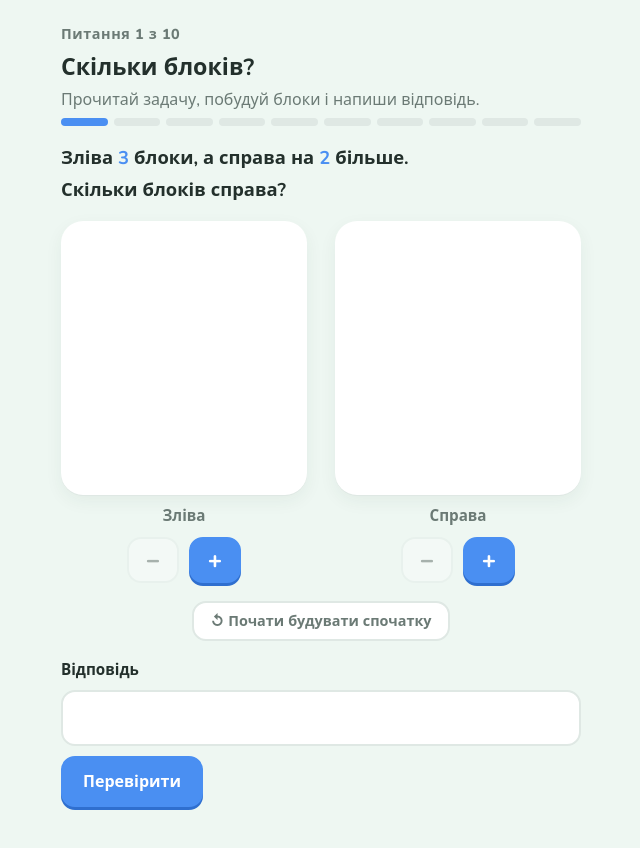
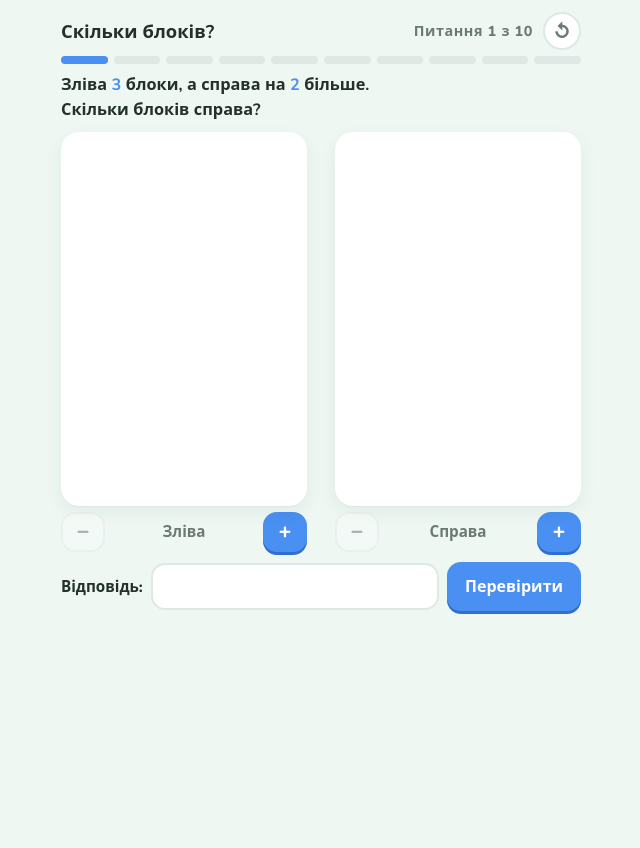
Before and after one commit to mykytabogomaz-art/LessOrMore, a plain HTML site: page HowMany/index.html in a window 1280 px wide. Shown: the whole page, without its empty margins (319-959 px from the left). After the commit the page ends 800 px from the top, so only its background shows below. Drawn offline with nearby package versions, Linux system fonts and the light colour scheme; a web font is replaced by a local one.

Commit message:
HowMany: compact layout, whole task fits ~80% of screen height
Co-Authored-By: Claude Opus 5.5 <noreply@anthropic.com>
Claude-Session: https://claude.ai/code/session_01ERY6F7BuGxfsonUhiyAM5L

```diff
--- a/HowMany/index.html
+++ b/HowMany/index.html
@@ -158,9 +158,41 @@ button:active { transform: translateY(1px); }
 .reset:disabled { opacity: .4; cursor: not-allowed; }
 
 @media (max-width: 420px) {
-  :root { --block-h: 21px; --gap: 5px; --pad: 14px; }
   .stage { --col-gap: 18px; }
 }
+
+/* Компактний вигляд: усе завдання займає приблизно 80% висоти екрана.
+   Висота веж залежить від висоти екрана, блоки підлаштовуються під неї. */
+:root {
+  --gap: 4px;
+  --pad: 10px;
+  --card-h: clamp(150px, calc(80vh - 266px), 480px);
+  --block-h: calc((var(--card-h) - 2 * var(--pad) - 4px - 7 * var(--gap)) / 8);
+}
+@supports (height: 1dvh) {
+  :root { --card-h: clamp(150px, calc(80dvh - 266px), 480px); }
+}
+body { padding-block: 12px; }
+.wrap { gap: 10px; }
+header { gap: 6px; }
+.head-row { display: flex; align-items: center; gap: 10px; }
+.head-row h1 { font-size: 1.15rem; }
+.head-row .counter { margin-left: auto; }
+.reset { margin: 0; width: 38px; height: 38px; padding: 0; border-radius: 50%; font-size: 1.15rem; }
+#quiz { display: flex; flex-direction: column; gap: 10px; }
+.question { font-size: 1.02rem; line-height: 1.4; }
+.question .ask { margin-top: 2px; }
+.card { height: var(--card-h); border-radius: 18px; }
+.col { gap: 6px; }
+.build { align-items: center; gap: 6px; }
+.build .side { flex: 1; height: auto; }
+.build button { width: 44px; height: 40px; font-size: 1.35rem; }
+.answer { gap: 6px; }
+.ans-row { display: flex; align-items: center; gap: 8px; }
+.ans-row .lbl { flex: none; }
+input#ans { flex: 1; min-width: 0; padding: 10px 12px; font-size: 1.05rem; }
+.ans-row button { flex: none; padding: 11px 16px; }
+.msg { min-height: 1.4em; font-size: .95rem; }
 @media (prefers-reduced-motion: reduce) {
   .block { animation: none; }
   .band { transition: none; }
@@ -171,42 +203,43 @@ button:active { transform: translateY(1px); }
 
 <div class="wrap">
   <header>
-    <span class="counter" id="counter">Питання 1 з 10</span>
-    <h1>Скільки блоків?</h1>
-    <p class="task">Прочитай задачу, побудуй блоки і напиши відповідь.</p>
+    <div class="head-row">
+      <h1>Скільки блоків?</h1>
+      <span class="counter" id="counter">Питання 1 з 10</span>
+      <button type="button" class="reset" id="reset" aria-label="Почати будувати спочатку" title="Почати будувати спочатку">↺</button>
+    </div>
     <div class="progress" id="progress" aria-hidden="true"></div>
   </header>
 
-  <section id="quiz" style="display:flex;flex-direction:column;gap:18px;">
+  <section id="quiz">
     <p class="question" id="question"></p>
 
-    <div class="stage" id="stage" style="--side-label-h: 88px;">
+    <div class="stage" id="stage" style="--side-label-h: 50px;">
       <div class="col">
         <div class="card" id="left"></div>
-        <div class="side">Зліва</div>
         <div class="build">
           <button type="button" class="minus" data-side="left" aria-label="Прибрати блок зліва">−</button>
+          <div class="side">Зліва</div>
           <button type="button" class="plus" data-side="left" aria-label="Додати блок зліва">+</button>
         </div>
       </div>
       <div class="col">
         <div class="card" id="right"></div>
-        <div class="side">Справа</div>
         <div class="build">
           <button type="button" class="minus" data-side="right" aria-label="Прибрати блок справа">−</button>
+          <div class="side">Справа</div>
           <button type="button" class="plus" data-side="right" aria-label="Додати блок справа">+</button>
         </div>
       </div>
       <div class="band bridge"></div>
     </div>
-    <button type="button" class="reset" id="reset">↺ Почати будувати спочатку</button>
 
     <form class="answer" id="form" autocomplete="off">
-      <label class="lbl" for="ans">Відповідь</label>
-      <input id="ans" type="text" spellcheck="false" autocapitalize="sentences">
-      <div class="row">
+      <div class="ans-row">
+        <label class="lbl" for="ans">Відповідь:</label>
+        <input id="ans" type="text" spellcheck="false" autocapitalize="sentences">
         <button type="submit" class="primary" id="check">Перевірити</button>
-        <button type="button" id="next" hidden>Далі →</button>
+        <button type="button" class="primary" id="next" hidden>Далі →</button>
       </div>
       <p class="msg" id="msg" role="status" aria-live="polite"></p>
     </form>
@@ -326,9 +359,10 @@ button:active { transform: translateY(1px); }
   // Смуга «на одному рівні» — висота меншої вежі
   function drawBand() {
     var m = Math.min(counts.left, counts.right);
-    var cs = getComputedStyle(document.documentElement);
-    var h = parseFloat(cs.getPropertyValue("--block-h"));
-    var g = parseFloat(cs.getPropertyValue("--gap"));
+    // розмір блока рахуємо з висоти вежі (вона залежить від висоти екрана)
+    var cs = getComputedStyle(cards.left);
+    var pad = parseFloat(cs.paddingTop), g = parseFloat(cs.rowGap) || 0;
+    var h = (cards.left.clientHeight - 2 * pad - 4 - 7 * g) / 8;
     var stage = $("stage");
     stage.style.setProperty("--side-label-h",
       (stage.getBoundingClientRect().bottom - cards.left.getBoundingClientRect().bottom) + "px");
```
